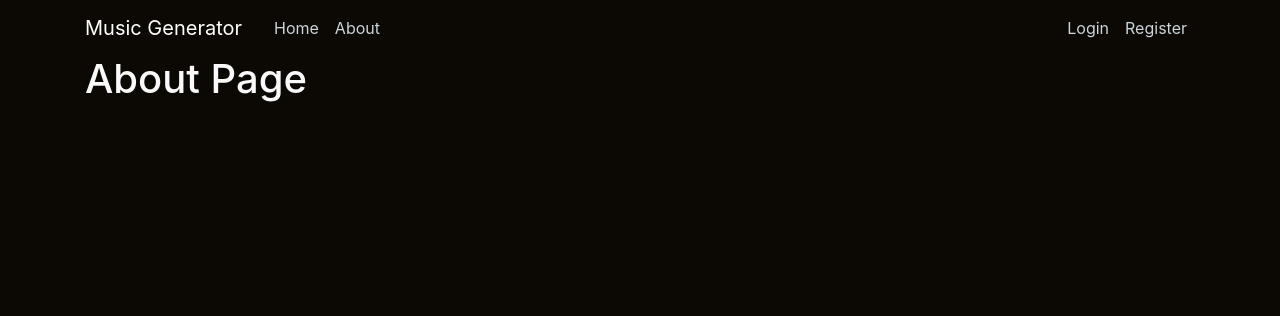
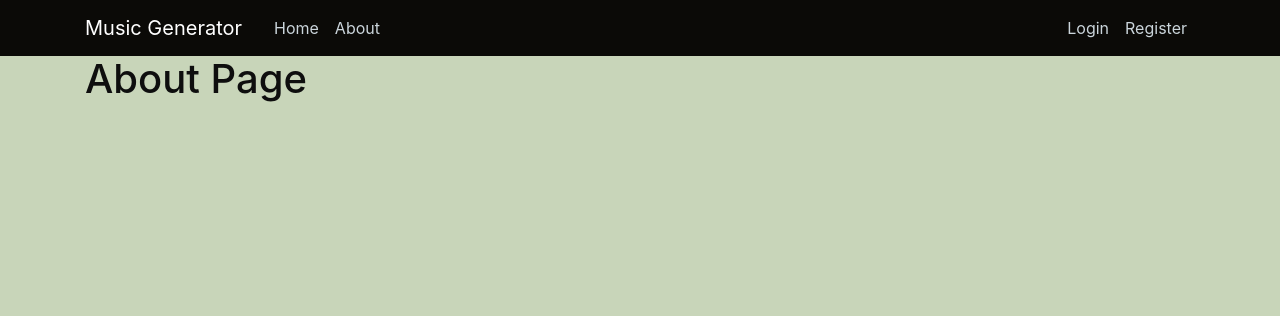
Before and after one commit to iampratheesh/Music-Generator, a Flask app: page /about in a window 1280 px wide. Shown: the top 316 px of the page. Run offline with Flask 2, Linux system fonts and the light colour scheme; some libraries are stand-ins or nearby versions.

Commit message:
Few color changes

```diff
--- a/flaskblog/static/main.css
+++ b/flaskblog/static/main.css
@@ -1,5 +1,6 @@
 body {
-  background: #0c0804;
+  background: #C8D5B9;
+  margin: 0;
   color: #333333;
   margin-top: 55px;
   height: auto;
@@ -7,11 +8,11 @@ body {
 }
 
 h1, h2, h3, h4, h5, h6 {
-  color: #fafafa;
+  color: #0E0E0E;
 }
 
 .bg-steel {
-  background-color: #0c0804;
+  background-color: #0B0A07;
 }
 
 .site-header .navbar-nav .nav-link {
--- a/flaskblog/templates/home.html
+++ b/flaskblog/templates/home.html
@@ -20,7 +20,7 @@
       }
       .parallax {
         /* The image used */
-        background-image: url("{{ url_for('static', filename = 'images/parallax2.jpg') }}");
+        background-image: url("{{ url_for('static', filename = 'images/parallax.jpg') }}");
 
         /* Set a specific height */
         height: 500px;
@@ -37,7 +37,7 @@
       <!-- Container element -->
       <div class="parallax">
         <div class="caption">
-          <span class="border">POLYPHONIC MUSIC GENERATION</span>
+          <span class="border">POLYPHONIC MUSIC GENERATOR</span>
         </div>
       </div>
       <h3>Here are some of our cherrypicked music collection.</h3>
@@ -65,4 +65,5 @@
         <source src="{{ url_for('static', filename = 'cherrypicked_music/0aeeb13cd079600c.mp3') }}" type="audio/mpeg">
         Your browser does not support the audio element.
       </audio>
+
 {% endblock content %}
--- a/flaskblog/templates/layout.html
+++ b/flaskblog/templates/layout.html
@@ -20,7 +20,9 @@
     <header class="site-header">
       <nav class="navbar navbar-expand-md navbar-dark bg-steel fixed-top">
         <div class="container">
-          <a class="navbar-brand mr-4" href="/">Music Generator</a>
+          {% if title %}
+            <a class="navbar-brand mr-4" href="/">Music Generator</a>
+          {% endif %}
           <button class="navbar-toggler" type="button" data-toggle="collapse" data-target="#navbarToggle" aria-controls="navbarToggle" aria-expanded="false" aria-label="Toggle navigation">
             <span class="navbar-toggler-icon"></span>
           </button>
```
Also changed, not shown: flaskblog/static/images/parallax3.jpg (added), flaskblog/static/images/parallax4.jpg (added), 1 other file.
